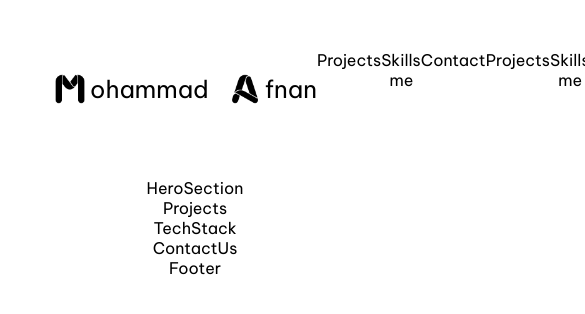
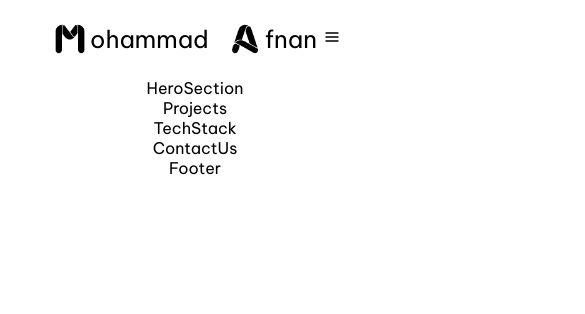
Before and after one commit to m-Afnan2018/Portfolio, a React (Create React App) app: page / in a window 390 px wide. Shown: the top 314 px of the page, 585 px wide, since content can reach past the window. Built offline with nearby package versions, Linux system fonts and the light colour scheme; the HTML template or start-up script is replaced by a standard one.

Commit message:
Responsive Navbar TBC...

```diff
--- a/package.json
+++ b/package.json
@@ -8,6 +8,7 @@
     "@testing-library/user-event": "^13.5.0",
     "react": "^18.2.0",
     "react-dom": "^18.2.0",
+    "react-icons": "^4.12.0",
     "react-router-dom": "^6.21.1",
     "react-scripts": "5.0.1",
     "react-scroll": "^1.9.0",
--- a/src/components/Navbar/Navbar.jsx
+++ b/src/components/Navbar/Navbar.jsx
@@ -1,23 +1,25 @@
-import React from 'react'
+import React, { useState } from 'react'
 import style from './Navbar.module.css'
 import lettera from '../../assets/images/letter-a.png'
 import letterm from '../../assets/images/letter-m.png'
 import { Link } from 'react-scroll'
+import { FiMenu } from "react-icons/fi";
 
 const Navbar = () => {
+    const [showOverLay, setShowOverLay] = useState(false)
     return (
         <div className={style.Navbar}>
             <div className={style.Name}>
                 <div>
-                    <img src={letterm} />
+                    <img src={letterm} alt='M' />
                     <p>ohammad</p>
                 </div>
                 <div>
-                    <img src={lettera} />
+                    <img src={lettera} alt='A' />
                     <p>fnan</p>
                 </div>
             </div>
-            <div className='Nav'>
+            <div className={style.Nav}>
                 <Link to="projects" smooth={true} duration={500}>
                     Projects
                 </Link>
@@ -28,7 +30,11 @@ const Navbar = () => {
                     Contact me
                 </Link>
             </div>
-            <div className='Nav-Overlay'>
+            <div className={style.NavOverlay}>
+                <FiMenu onClick={() => setShowOverLay(!showOverLay)} />
+                {
+                    showOverLay &&
+                    <div>
                         <Link to="projects" smooth={true} duration={500}>
                             Projects
                         </Link>
@@ -39,6 +45,8 @@ const Navbar = () => {
                             Contact me
                         </Link>
                     </div>
+                }
+            </div>
         </div>
     )
 }
--- a/src/components/Navbar/Navbar.module.css
+++ b/src/components/Navbar/Navbar.module.css
@@ -1,7 +1,8 @@
 .Navbar{
-    padding: 50px;
+    padding: 0 50px 0 50px;
     display: flex;
     justify-content: space-between;
+    align-items: center;
 }
 
 .Name{
@@ -13,7 +14,7 @@
     display: flex;
     justify-content: center;
     align-items: center;
-    gap: -0.25rem;
+    gap: 0;
 }
 
 .Name>div>img{
@@ -23,3 +24,45 @@
 .Name>div>p{
     font-size: 1.5rem;
 }
+
+.Nav{
+    display: flex;
+    justify-content: center;
+    align-items: center;
+    gap:2.5rem
+}
+
+.Nav>a{
+    cursor: pointer;
+}
+
+.Nav>a:hover{
+    transition: 250ms;
+    font-weight: 700;
+}
+
+.NavOverlay{
+    position: relative;
+}
+
+.NavOverlay>div{
+    position: absolute;
+    right: -50px;
+    height: 100vh;
+    background-color: aqua;
+    display: flex;
+    flex-direction: column;
+    gap: 1rem;
+}
+
+@media (min-width: 768px) {
+    .NavOverlay{
+        display: None;
+    }
+}
+
+@media (max-width: 767px) {
+    .Nav{
+        display: None;
+    }
+}
--- a/src/index.css
+++ b/src/index.css
@@ -2,6 +2,7 @@ body {
   margin: 0;
   font-family: 'Be Vietnam Pro',
     sans-serif;
+  font-weight: 100;
   -webkit-font-smoothing: antialiased;
   -moz-osx-font-smoothing: grayscale;
 }
```
Also changed, not shown: 1 other file (tests, documents, lock files or other folders). Lines whose indentation alone changed are shown as unchanged.
